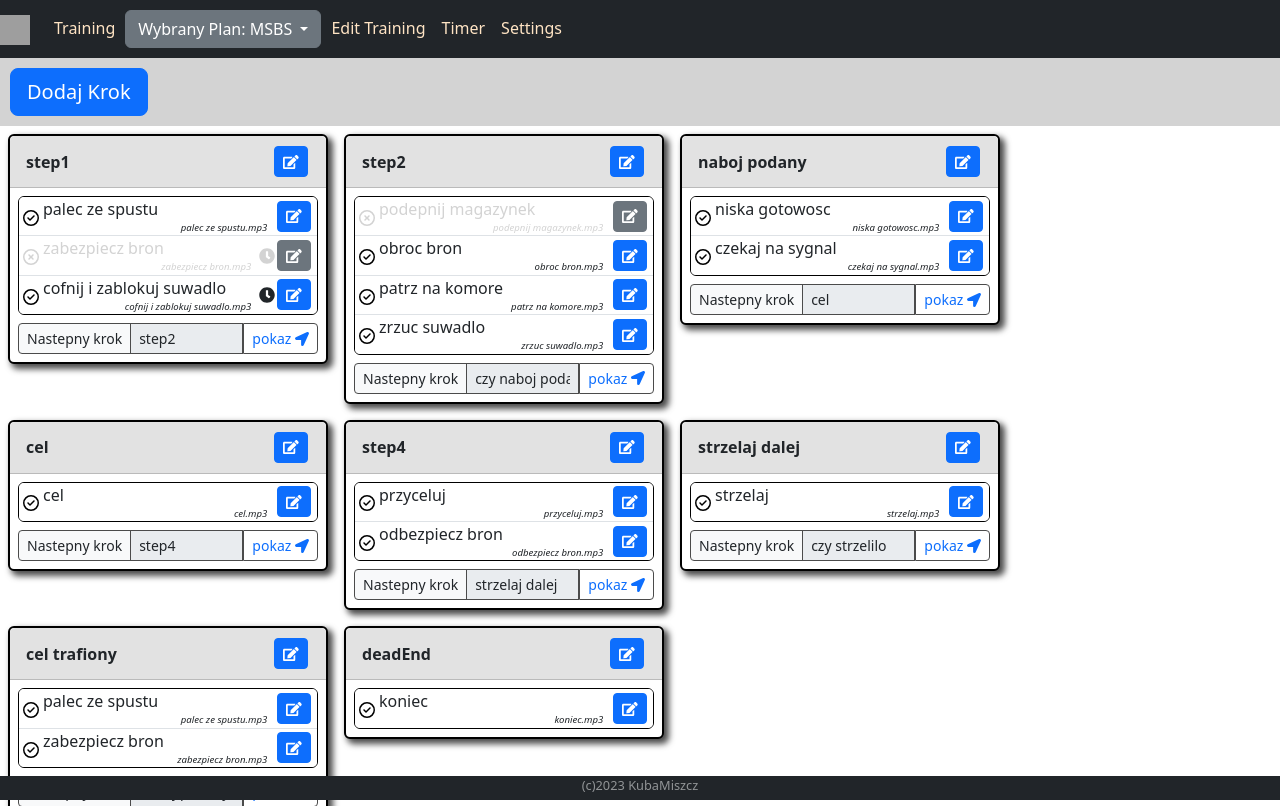
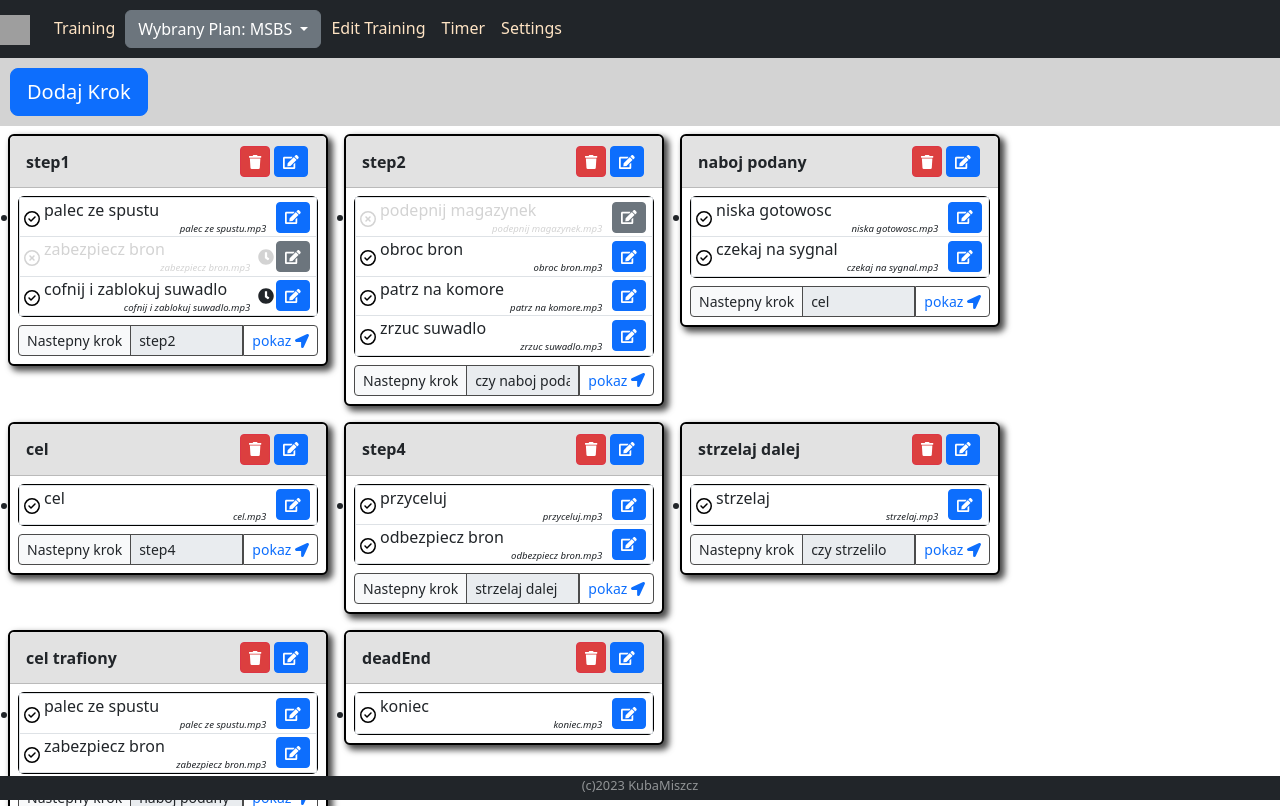
Before and after one commit to KubaMiszcz/ShootingTrainer, an Angular app: page /edit-procedure-tab in a window 1280 px wide. Built offline with nearby package versions, Linux system fonts and the light colour scheme; grey boxes are pictures that could not be loaded.

Commit message:
add edit stage draft

```diff
--- a/src/app/components/edit-procedure-tab/edit-procedure-tab.component.html
+++ b/src/app/components/edit-procedure-tab/edit-procedure-tab.component.html
@@ -11,7 +11,6 @@
                 (pointNextBlock)="highlightBlock($event)"
                 (deleteStage)="deleteBlock($event)"
                 ></app-stage-tile>
-                <!-- (editStage)="editBlock($event)" -->
             </div>
         </div>
 
--- a/src/app/components/edit-procedure-tab/edit-procedure-tab.component.ts
+++ b/src/app/components/edit-procedure-tab/edit-procedure-tab.component.ts
@@ -35,4 +35,8 @@ export class EditProcedureTabComponent {
       this.highlightedBlockName = '';
     }, 1000);
   }
+
+  deleteBlock(value: string) {
+    this.appService.deleteBlock(value);
+  }
 }
--- a/src/app/components/edit-stage-modal/edit-stage-modal.component.html
+++ b/src/app/components/edit-stage-modal/edit-stage-modal.component.html
@@ -1 +1,42 @@
-<p>edit-stage-modal works!</p>
+<div class="modal-header">
+    <h4 class="modal-title">
+        <span> Edit Stage: "{{stageName}}" </span>
+    </h4>
+    <button type="button" class="btn-close" aria-label="Close" (click)="activeModal.dismiss('Cross click')"
+        ngbAutofocus></button>
+</div>
+
+
+<div class="modal-body">
+    <div class="input-group mb-3">
+        <span class="input-group-text label" id="basic-addon1">Stage Name</span>
+        <input [(ngModel)]="stage.name" type="text" class="form-control" id="actionName" placeholder="name"
+            aria-label="name" aria-describedby="basic-addon2" required>
+    </div>
+<!--
+    <div class="input-group mb-3">
+        <label class="input-group-text label" for="inputGroupFile03">Audio File</label>
+        <input [value]="action.audioFileName" type="text" class="form-control" id="inputGroupFile03" disabled readonly>
+    </div>
+    <div class="input-group mb-3">
+        <label class="input-group-text label" for="inputGroupFile01">Replace Audio File</label>
+        <input [(ngModel)]="audioFileName" type="file" class="form-control" id="inputGroupFile01">
+    </div>
+
+    <div class="input-group mb-3">
+        <span class="input-group-text label">Action description</span>
+        <textarea [(ngModel)]="action.description" class="form-control" rows="3" aria-label="With textarea"></textarea>
+    </div>
+
+    <div class="input-group mb-3">
+        <span class="input-group-text" id="basic-addon3">Dodatkowe opoznienie [sek]</span>
+        <input [(ngModel)]="action.delay_sec" type="number" class="form-control" id="actionName2" placeholder="delay"
+            aria-label="delay" aria-describedby="basic-addon4" required (click)="actionName=action.name">
+    </div> -->
+</div>
+
+
+<div class="modal-footer">
+    <button type="button" class="btn btn-primary" ngbAutofocus (click)="save()">Save</button>
+    <button type="button" class="btn btn-secondary" (click)="activeModal.close('close click')">Cancel</button>
+</div>
--- a/src/app/components/edit-stage-modal/edit-stage-modal.component.ts
+++ b/src/app/components/edit-stage-modal/edit-stage-modal.component.ts
@@ -1,4 +1,6 @@
-import { Component } from '@angular/core';
+import { Component, EventEmitter, Input, Output } from '@angular/core';
+import { NgbActiveModal } from '@ng-bootstrap/ng-bootstrap';
+import { IStage } from 'src/app/models/stage';
 
 @Component({
   selector: 'app-edit-stage-modal',
@@ -6,5 +8,19 @@ import { Component } from '@angular/core';
   styleUrls: ['./edit-stage-modal.component.scss']
 })
 export class EditStageModalComponent {
+  @Input() stage: IStage;
+  @Output() result: EventEmitter<IStage> = new EventEmitter();
+  stageName= '';
 
+  constructor(public activeModal: NgbActiveModal) {
+    this.stage = { name: '', actions: [] };
+  }
+  ngOnInit(): void {
+    this.stageName = this.stage.name;
+  }
+
+  save() {
+    this.result.emit(this.stage);
+    this.activeModal.close();
+  }
 }
--- a/src/app/components/stage-tile/stage-tile.component.html
+++ b/src/app/components/stage-tile/stage-tile.component.html
@@ -2,17 +2,26 @@
     [ngClass]="{'highlight-border' : isHighlighted}">
 
     <div class="card-header" [ngClass]="{'highlight-background' : isHighlighted}">
-        {{stage.name}}
-        <button type="button" class="btn btn-primary btn-sm">
-            <i class="fa fa-edit" aria-hidden="true"></i>
-        </button>
+        <div>
+            {{stage.name}}
+        </div>
+        <div>
+            <button type="button" class="btn btn-danger btn-sm" (click)="onDelete()">
+                <i class="fa fa-trash" aria-hidden="true"></i>
+            </button>
+            <button type="button" class="btn btn-primary btn-sm" (click)="onEdit()">
+                <i class="fa fa-edit" aria-hidden="true"></i>
+            </button>
+        </div>
     </div>
 
     <div class="card-body p-2">
         <div class="card no-box-shadow">
             <ul class="list-group list-group-flush">
-                <app-action-row *ngFor="let action of stage.actions" [action]="action"
-                    class="list-group-item p-0"></app-action-row>
+                <li>
+                    <app-action-row *ngFor="let action of stage.actions" [action]="action"
+                        class="list-group-item p-0"></app-action-row>
+                </li>
             </ul>
         </div>
 
--- a/src/app/components/stage-tile/stage-tile.component.ts
+++ b/src/app/components/stage-tile/stage-tile.component.ts
@@ -1,5 +1,8 @@
 import { Component, EventEmitter, Input, Output } from '@angular/core';
+import { NgbModal } from '@ng-bootstrap/ng-bootstrap';
 import { IStage } from 'src/app/models/stage';
+import { EditStageModalComponent } from '../edit-stage-modal/edit-stage-modal.component';
+import { AppService } from 'src/app/services/app.service';
 
 @Component({
   selector: 'app-stage-tile',
@@ -10,8 +13,9 @@ export class StageTileComponent {
   @Input() stage: IStage;
   @Input() isHighlighted = false;
   @Output() pointNextBlock = new EventEmitter<string>();
+  @Output() deleteStage = new EventEmitter<string>();
 
-  constructor() {
+  constructor(private appService: AppService, private modalService: NgbModal) {
     this.stage = {
       name: 'no action',
       actions: [],
@@ -21,4 +25,20 @@ export class StageTileComponent {
   showNextBlock(nextBlockName: string) {
     this.pointNextBlock.emit(nextBlockName);
   }
+
+  onDelete() {
+    this.deleteStage.emit(this.stage.name);
+  }
+
+  onEdit() {
+    console.log(this.stage.name);
+    const modalRef = this.modalService.open(EditStageModalComponent, {
+      size: 'lg',
+      centered: true,
+    });
+    modalRef.componentInstance.stage = this.appService.deepCopy(this.stage);
+    modalRef.componentInstance.result.subscribe((updatedStage: IStage) => {
+      this.stage.name = updatedStage.name;
+    });
+  }
 }
--- a/src/app/models/decider.ts
+++ b/src/app/models/decider.ts
@@ -1,7 +1,8 @@
 import { IAction } from './action';
+import { IBlock } from './block';
 import { IStage } from './stage';
 
-export interface IDecider {
+export interface IDecider extends IBlock {
   name: string;
   description?: string;
   audioFileName: string;
--- a/src/app/models/stage.ts
+++ b/src/app/models/stage.ts
@@ -1,7 +1,8 @@
 import { IAction } from './action';
+import { IBlock } from './block';
 import { IDecider } from './decider';
 
-export interface IStage {
+export interface IStage extends IBlock {
   name: string;
   actions: IAction[];
   nextBlockName?: string;
--- a/src/app/services/app.service.ts
+++ b/src/app/services/app.service.ts
@@ -17,6 +17,15 @@ import { IBlock } from '../models/block';
   providedIn: 'root',
 })
 export class AppService {
+  currentProcedure$ = new BehaviorSubject<IProcedure>(
+    this.getDefaultProcedure()
+  );
+
+  constructor(
+    private appSettings: AppSettingsService,
+    private audioPlayerService: AudioPlayerService
+  ) {}
+
   deleteBlock(name: string) {
     let procedure = this.currentProcedure$.value;
     let block: IStage | IDecider | undefined = procedure.stages.find(
@@ -30,15 +39,6 @@ export class AppService {
     _.remove(procedure.stages, block);
     return;
   }
-
-  currentProcedure$ = new BehaviorSubject<IProcedure>(
-    this.getDefaultProcedure()
-  );
-
-  constructor(
-    private appSettings: AppSettingsService,
-    private audioPlayerService: AudioPlayerService
-  ) {}
 
   changeProcedure(value: IProcedure) {
     this.appSettings.appData.procedures.forEach((p) => (p.isDefault = false));
```
